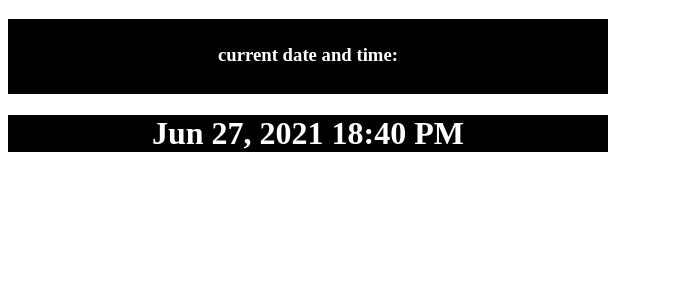
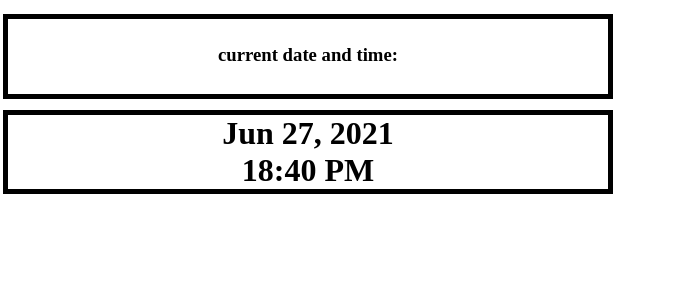
Before and after one commit to JSulli725/time_display_new, a Django app: page / in a window 1280 px wide. Shown: the top 300 px of the page, without its empty margins (0-673 px from the left). Run offline with Django 3.2, Linux system fonts and the light colour scheme.

Commit message:
updated css

```diff
--- a/ts_app/static/timeCSS.css
+++ b/ts_app/static/timeCSS.css
@@ -4,18 +4,13 @@ div {
 }
 
 h1 {
-    color: black;
-    background-color: black;
-    color: white;
     text-align: center;
+    outline: 5px solid black;
 }
 
 h3 {
     height: 50px;
     text-align: center;
     padding-top: 25px;
-    background-color: black;
-    color: white;
-
-
+    outline: 5px solid black;
 }
--- a/ts_app/templates/time.html
+++ b/ts_app/templates/time.html
@@ -11,7 +11,11 @@
 <body>
     <div>
         <h3>current date and time:</h3>
-        <h1>{{ time }}</h1>
+        <h1>
+            {{ date }}
+            <br>
+            {{ time }}
+        </h1>
     </div>
 </body>
 </html>
--- a/ts_app/views.py
+++ b/ts_app/views.py
@@ -4,6 +4,7 @@ from time import gmtime, strftime
 # Create your views here.
 def displayTime(request):
     context = {
-        "time": strftime("%b %d, %Y %H:%M %p")
+        "date": strftime("%b %d, %Y"),
+        "time": strftime("%H:%M %p")
     }
     return render(request, "time.html", context)
```
Also changed, not shown: db.sqlite3.
